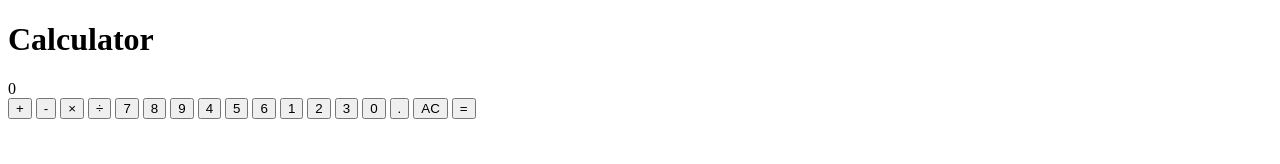
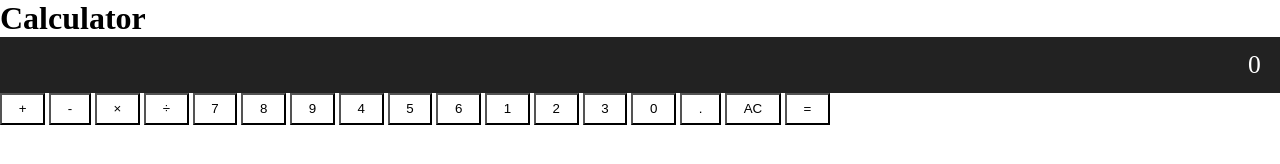
Before and after one commit to valmeza/calculator, a plain HTML site: page index.html in a window 1280 px wide. Drawn offline with Linux system fonts and the light colour scheme.

Commit message:
added basic style to the calculator.

```diff
--- /dev/null
+++ b/css/style.css
@@ -0,0 +1,20 @@
+* {
+  margin: 0;
+  padding: 0;
+  box-sizing: border-box;
+}
+
+.calculator-display {
+  background: #222;
+  color: #fff;
+  font-size: 1.6em;
+  padding: 0.5em 0.75em;
+  text-align: right;
+}
+
+.calculator-keys > * {
+  background-color: #fff;
+  padding: 0.5em 1.25em;
+  position: relative;
+  text-align: center;
+}
--- a/index.html
+++ b/index.html
@@ -3,6 +3,7 @@
   <head>
     <meta charset="utf-8" />
     <title>JS Calculator</title>
+    <link rel="stylesheet" href="css/style.css" />
   </head>
   <body>
     <h1>
```
